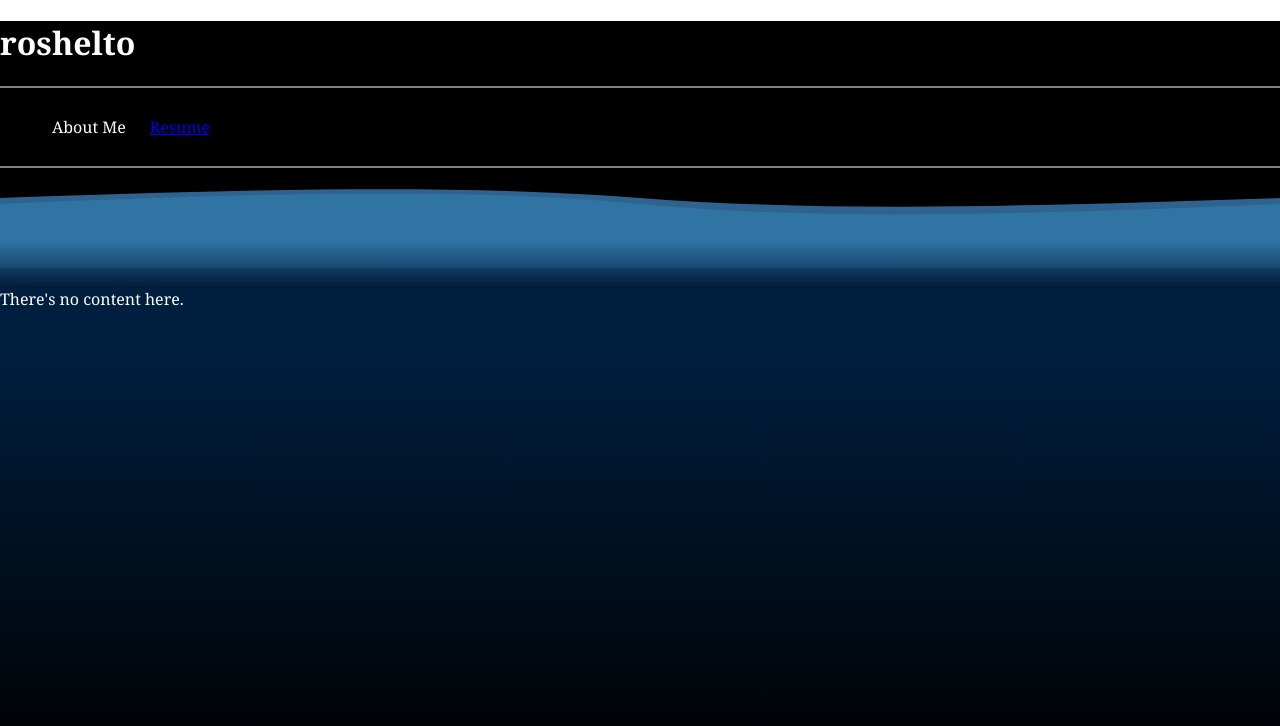
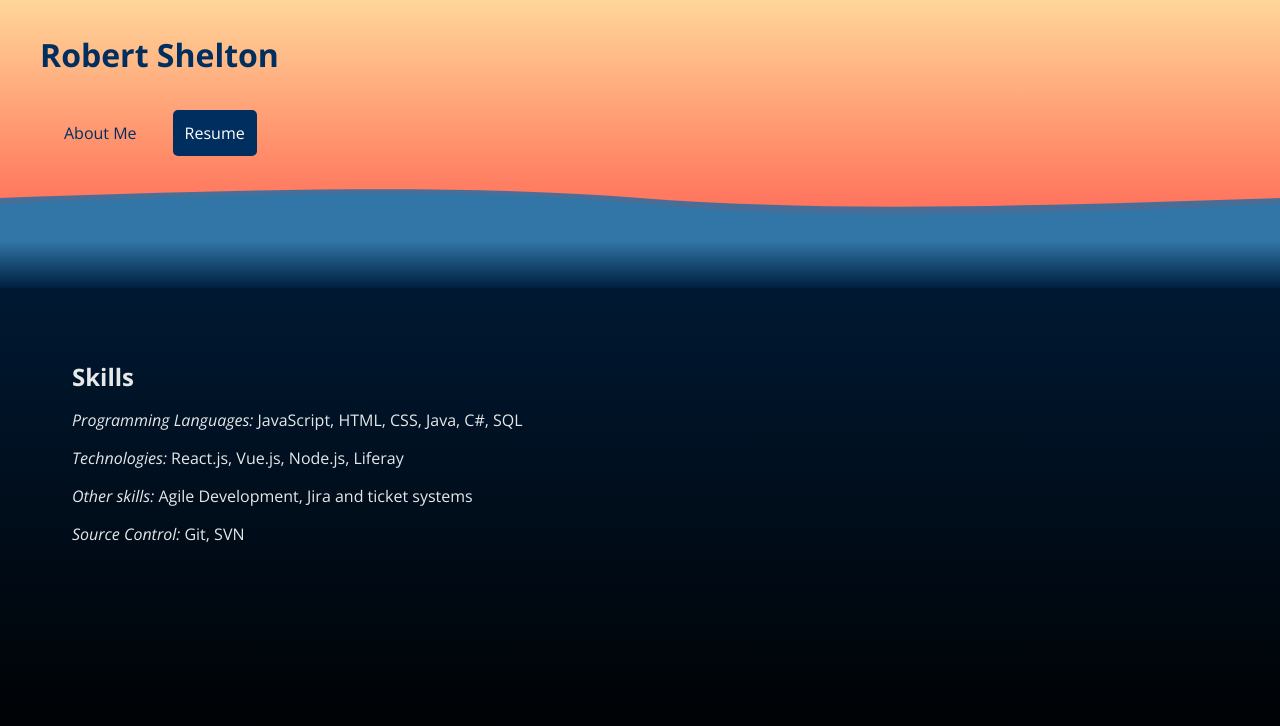
Before and after one commit to RWShelton/rosheltoweb, a Vue app in the folder rosheltoweb/: page /resume in a window 1280 px wide. Shown: the top 726 px of the page. Built offline with nearby package versions, Linux system fonts and the light colour scheme.

Commit message:
Styling added and content started.

```diff
--- a/rosheltoweb/package.json
+++ b/rosheltoweb/package.json
@@ -13,7 +13,8 @@
     "@fortawesome/free-brands-svg-icons": "^6.5.1",
     "@fortawesome/free-regular-svg-icons": "^6.5.1",
     "@fortawesome/free-solid-svg-icons": "^6.5.1",
-    "vue": "^3.4.15"
+    "vue": "^3.4.15",
+    "vue-router": "^4.3.2"
   },
   "devDependencies": {
     "@vitejs/plugin-vue": "^5.0.3",
--- a/rosheltoweb/src/App.vue
+++ b/rosheltoweb/src/App.vue
@@ -1,8 +1,14 @@
 <script setup>
-
-import Frame from './components/Frame.vue'
+  import {RouterView, RouterLink} from 'vue-router'
+  import Frame from '@/components/Frame.vue'
 </script>
 
 <template>
-  <Frame></Frame>
+  <Frame>
+    <router-view/>
+  </Frame>
 </template>
+
+<style>
+@import url('https://fonts.googleapis.com/css2?family=Open+Sans:ital,wght@0,300..800;1,300..800&display=swap');
+</style>
--- a/rosheltoweb/src/assets/main.css
+++ b/rosheltoweb/src/assets/main.css
@@ -1,5 +1,6 @@
 body{
-    min-height:100vh;
-    margin:0;
-    font-family:Georgia, serif;
+    margin:0 !important;
+    padding: 0 !important;
+    font-family: "Open Sans", sans-serif;
+    background-color:#FFD699;
 }
--- a/rosheltoweb/src/components/Frame.vue
+++ b/rosheltoweb/src/components/Frame.vue
@@ -1,25 +1,24 @@
 <script setup>
 import TopBar from './TopBar.vue';
 import Ocean from './Ocean.vue';
-defineProps({
-  title: {
-    type: String,
-    required: true
-  }
-})
 </script>
 
 <template>
     <div class="wrapper">
 
       <header>
-          <TopBar title="roshelto"/>
+          <TopBar title="Robert Shelton"/>
       </header>
       <main>
         <Ocean/>
-        <slot>
-            There's no content here.
-        </slot>
+        <div class="contentContainer">
+          <div class="contentPanel">
+            <slot>
+              There's no content here.
+            </slot>
+          </div>
+        </div>
+
       </main>
     <footer>
     </footer>
@@ -29,13 +28,22 @@ defineProps({
 <style scoped>
 header{
     min-height:10vh;
-    background:black;
-    color:white;
+
 }
 main{
-    background:linear-gradient(to bottom, #001f3f 30%, black 100%)  ;
+    background:linear-gradient(to bottom, #001f3f, black);
     color:white;
     height:75vh;
+}
+.contentContainer{
+  padding:48px;
+}
+.contentPanel{
+  padding:24px;
+  border-radius:5px;
+  /*background-color:#ddeefd;*/
+  color:white;
+  opacity:90%;
 }
 footer{
     height:25vh;
--- a/rosheltoweb/src/components/Ocean.vue
+++ b/rosheltoweb/src/components/Ocean.vue
@@ -28,7 +28,7 @@
     position: relative;
     overflow: hidden;
     height:20%;
-    background:black;
+    background:linear-gradient(to bottom, #FF8666, #FF4D4D);
 }
 .wave{
   position: absolute;
@@ -36,12 +36,13 @@
   top: auto;
   width: 200%; /* Double the width to accommodate two SVGs */
   height: 100%;
-  opacity:90%;
+
 }
 
 .wave-svg-secondary {
   animation: moveWave 10s linear infinite; /* Adjust animation duration as needed */
   fill: url(#wave-secondary-gradient);
+  opacity:90%;
 }
 
 
--- a/rosheltoweb/src/components/TopBar.vue
+++ b/rosheltoweb/src/components/TopBar.vue
@@ -1,4 +1,5 @@
 <script setup>
+import {RouterLink} from 'vue-router'
 defineProps({
   title: {
     type: String,
@@ -13,13 +14,9 @@ defineProps({
     </div>
     <div class="mainNav">
         <nav>
-          <ul>
-            <li class="mainNavItem">
-              <a >About Me</a>
-            </li>
-            <li class="mainNavItem">
-              <a href="Resume">Resume</a>
-            </li>
+          <ul class="mainNavList">
+              <router-link :to="{name: 'home'}" class="mainNavItem"><li>About Me</li></router-link>
+              <router-link :to="{name: 'resume'}" class="mainNavItem"><li>Resume</li></router-link>
           </ul>
         </nav>
     </div>
@@ -27,19 +24,42 @@ defineProps({
 </template>
 
 <style scoped>
-
+.topBarContainer{
+  background:linear-gradient(to bottom, #FFD699, #FF8666);
+}
 .titleContainer{
+  padding-top:12px;
+  padding-left:40px;
   height:20%;
+  color:#002e5f;
+}
+.mainNavList{
+  margin-top:0;
+  margin-bottom:0;
+  display:inline-block;
 }
 .mainNav{
-border-top:2px solid grey;
-border-bottom:2px solid grey;
-width:100%;
-height:40%;
+  width:100%;
+  height:40%;
 }
 
-.mainNavItem{
-    display:inline-block;
-    padding:12px;
-  }
+li{
+  display:inline-block;
+  padding:12px;
+  height:100%;
+  transition:1s;
+  border-radius:5px;
+  color:#002e5f;
+  margin:12px;
+}
+
+li:hover{
+  background-color:#FF4D4D;
+  transition:1s;
+  color:#002e5f;
+}
+.router-link-active > *{
+  background-color:#002e5f;
+  color:white;
+}
 </style>
--- a/rosheltoweb/src/main.js
+++ b/rosheltoweb/src/main.js
@@ -3,4 +3,6 @@ import './assets/main.css'
 import { createApp } from 'vue'
 import App from './App.vue'
 
-createApp(App).mount('#app')
+import router from '@/plugins/router.js'
+
+createApp(App).use(router).mount('#app')
--- /dev/null
+++ b/rosheltoweb/src/pages/AboutMe.vue
@@ -0,0 +1,20 @@
+<template>
+    <div class="aboutMe">
+        <img class="headshot" src="@/assets/headshot.jpg">
+        <div class="aboutMeBlurb">Text to come</div>
+    </div>
+</template>
+
+<style scoped>
+    .aboutMe{
+        display:flex;
+        align-items: center;
+    }
+    .headshot{
+        border-radius: 50%;
+        max-height:300px;
+    }
+    .aboutMeBlurb{
+        padding-left:48px;
+    }
+</style>
--- a/rosheltoweb/src/pages/Resume.vue
+++ b/rosheltoweb/src/pages/Resume.vue
@@ -1,3 +1,24 @@
 <template>
+    <h2>Skills</h2>
+    <div>
+        <p>
+            <i>Programming Languages:</i> JavaScript, HTML, CSS, Java, C#, SQL
+        </p>
+        <p>
+            <i>Technologies: </i> React.js, Vue.js, Node.js, Liferay
+        </p>
+        <p>
+            <i>Other skills: </i> Agile Development, Jira and ticket systems
+        </p>
+        <p>
+            <i>Source Control: </i> Git, SVN
+        </p>
+    </div>
 
 </template>
+<style scoped>
+h2{
+    padding:0;
+    margin-block:0;
+}
+</style>
```
Also changed, not shown: rosheltoweb/src/plugins/router.js (added, +13 -0 lines), rosheltoweb/src/assets/headshot.jpg (added), 1 other file (tests, documents, lock files or other folders).
